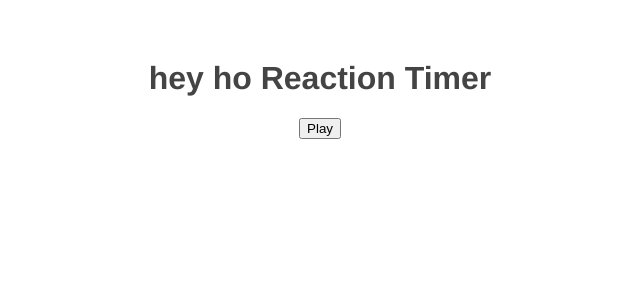
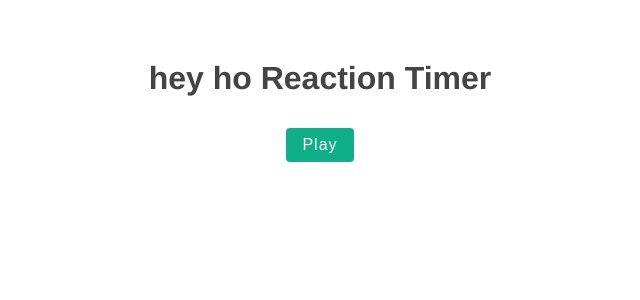
Before and after one commit to AdaN6/reaction-timer, a Vue app: page / in a window 1280 px wide. Shown: the top 300 px of the page, without its empty margins (320-960 px from the left). Built offline with nearby package versions, Linux system fonts and the light colour scheme.

Commit message:
added rank description logic and improved styling

```diff
--- a/src/App.vue
+++ b/src/App.vue
@@ -51,4 +51,21 @@
     color: #444;
     margin-top: 60px;
   }
+  button {
+      background: #0faf87;
+      color: white;
+      border: none;
+      padding: 8px 16px;
+      border-radius: 4px;
+      font-size: 16px;
+      letter-spacing: 1px;
+      cursor: pointer;
+      margin: 10px;
+    }
+    button[disabled] {
+      opacity: 0.2;
+      cursor: not-allowed;
+    }
+
+
 </style>
--- a/src/components/Results.vue
+++ b/src/components/Results.vue
@@ -1,15 +1,33 @@
 <template>
-
     <p>Reaction time: {{score}} ms  </p>
+    <p class="rank"> {{rank}} </p>
 </template>
 
 <script>
 export default {
-    props: ['score']
+    props: ['score'],
+    data() {
+        return{
+            rank: null
+        }
+    },
+    mounted() {
+        if (this.score < 250) {
+            this.rank = "Top notch"
+        } else if (this.score < 400) {
+            this.rank = "Rapid Reflexes"
+        } else {
+            this.rank = "Snail pace ..."
+        }
+    }
 
 }
 </script>
 
 <style>
-
+.rank {
+    font-size: 1.4em;
+    color: #0faf87;
+    font-weight: bold;
+}
 </style>
```
Lines whose indentation alone changed are shown as unchanged.
